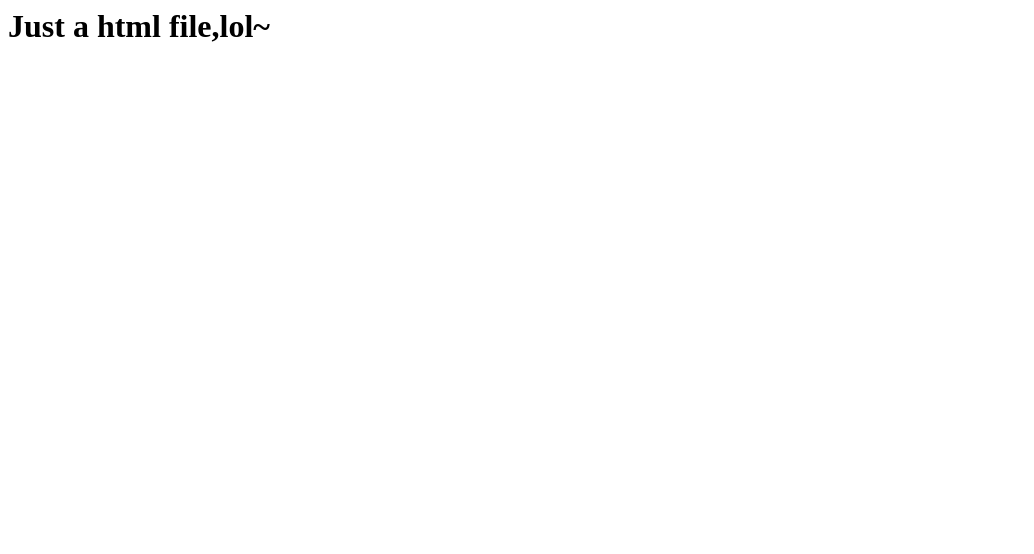
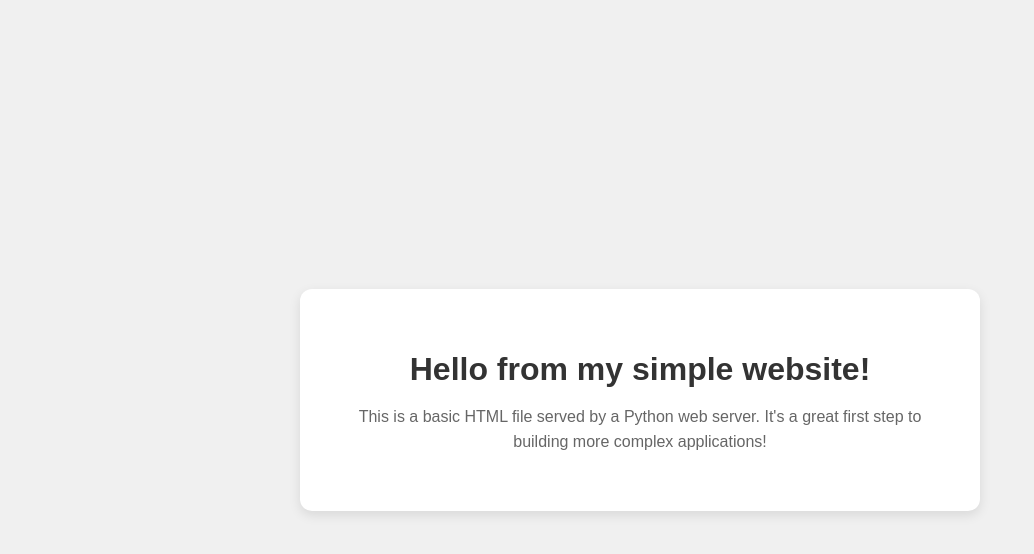
Before and after one commit to LinkKJ37/oversizedminionsmdit2025.github.io, a plain HTML site: page index.html in a window 1280 px wide. Shown: the whole page, without its empty margins (0-1034 px from the left). Drawn offline with Linux system fonts and the light colour scheme.

Commit message:
Update index.html

```diff
--- a/index.html
+++ b/index.html
@@ -1 +1,45 @@
-<h1>Just a html file,lol~</h1>
+<!DOCTYPE html>
+<html lang="en">
+<head>
+    <meta charset="UTF-8">
+    <meta name="viewport" content="width=device-width, initial-scale=1.0">
+    <title>My First Website</title>
+    <!-- Simple inline styles for a clean look -->
+    <style>
+        body {
+            font-family: sans-serif;
+            background-color: #f0f0f0;
+            display: flex;
+            justify-content: center;
+            align-items: center;
+            height: 100vh;
+            margin: 0;
+            text-align: center;
+        }
+        .container {
+            background-color: white;
+            padding: 40px;
+            border-radius: 12px;
+            box-shadow: 0 4px 12px rgba(0, 0, 0, 0.1);
+            max-width: 600px;
+            width: 90%;
+        }
+        h1 {
+            color: #333;
+            margin-bottom: 10px;
+        }
+        p {
+            color: #666;
+            line-height: 1.6;
+        }
+    </style>
+</head>
+<body>
+
+    <div class="container">
+        <h1>Hello from my simple website!</h1>
+        <p>This is a basic HTML file served by a Python web server. It's a great first step to building more complex applications!</p>
+    </div>
+
+</body>
+</html>
```
